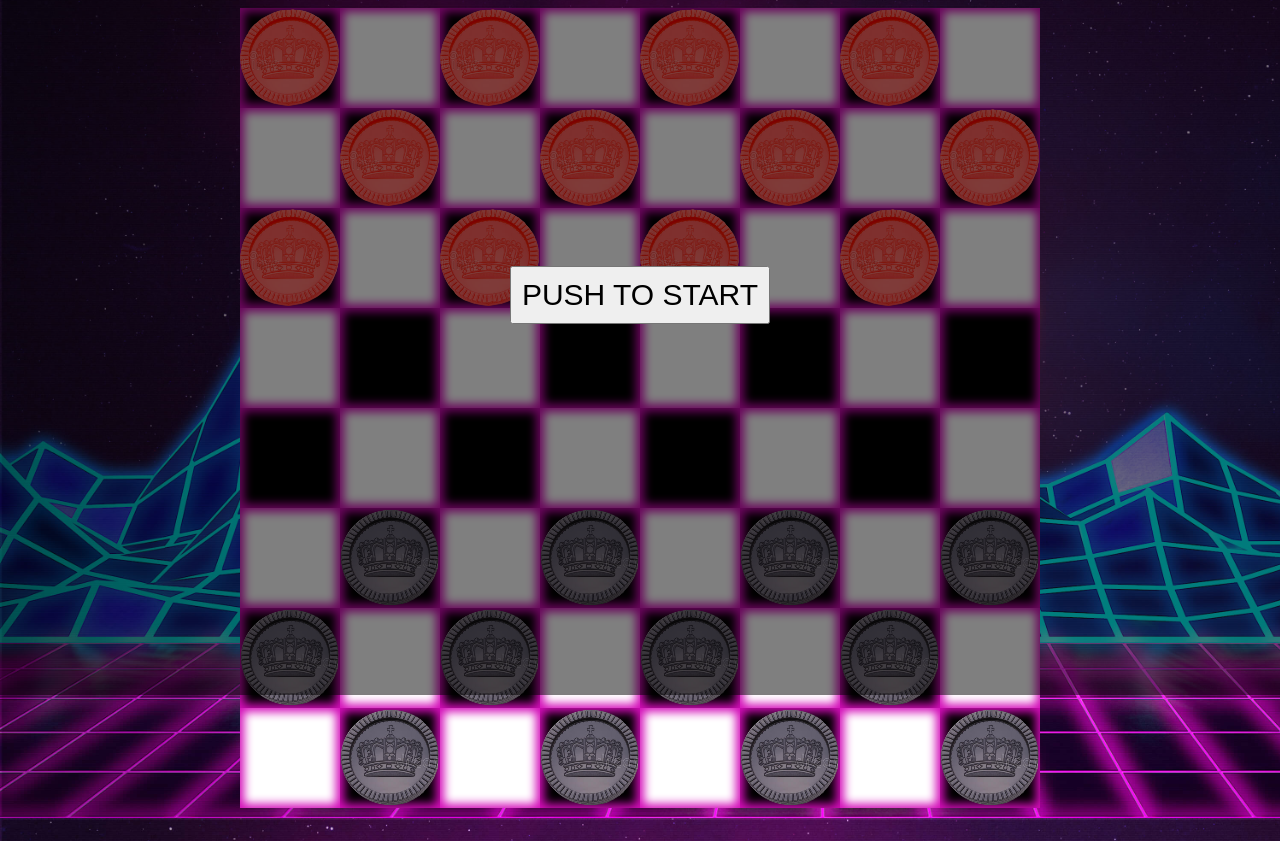
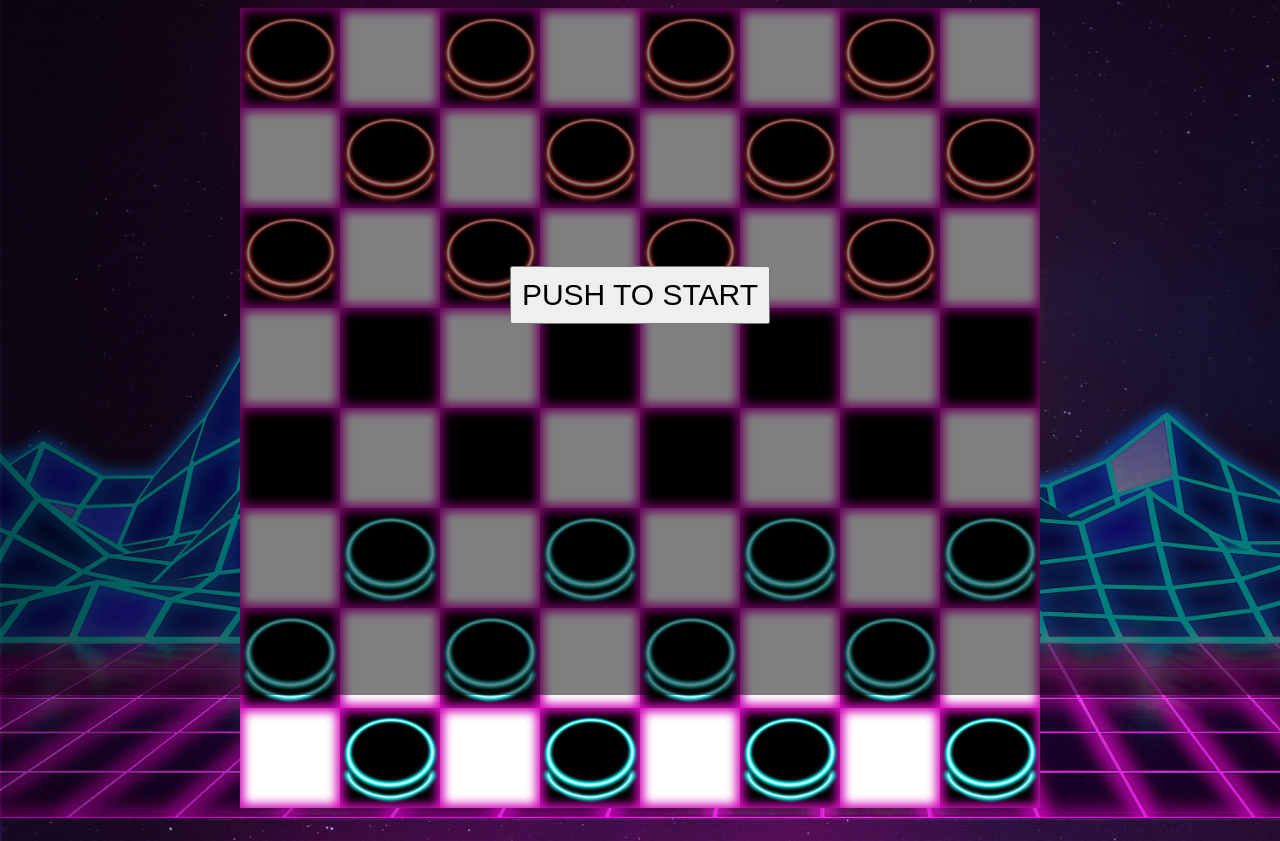
Before and after one commit to Consecratio/Checkers, a plain HTML site: page index.html in a window 1280 px wide. Shown: the part 105-946 px from the top of the page. Drawn offline with Linux system fonts and the light colour scheme.

Commit message:
added new synthwave style

```diff
--- a/scripts/app.js
+++ b/scripts/app.js
@@ -70,11 +70,11 @@ window.addEventListener("DOMContentLoaded", () => {
         // reds on top half, blk on bottom half
         if (tilesArr.length < 24) {
             // red pieces
-            newImg.src = "./img/redPiece.png"
+            newImg.src = "./img/synth_theme/redPiece.png"
             newImg.className = "red"
         } else if (tilesArr.length > 40) {
             // black pieces
-            newImg.src = "./img/blkPiece.png"
+            newImg.src = "./img/synth_theme/blkPiece.png"
             newImg.className = "blk"
         } else {
             return
@@ -143,7 +143,7 @@ window.addEventListener("DOMContentLoaded", () => {
             }
 
             if(movesAvail.length == 0){
-                alert("That piece has no moves available. ") // DELETE
+                alert("That piece has no moves available.") // DELETE
             } else {
                 pieceToMove = target.path[0]
                 availableLocations(movesAvail)
--- a/styles/style.css
+++ b/styles/style.css
@@ -4,7 +4,7 @@
 }
 
 body {
-    background-image: url(../img/synthwave_bg.jpg);
+    background-image: url(../img/synth_theme/synthwave_bg.jpg);
     background-size: cover;
     color: white;
 }
@@ -83,3 +83,8 @@ button {
 .toMove {
     box-shadow: 0 0 10px 4px rgb(39, 228, 227) inset;
 }
+
+img {
+    height: 100px;
+    width: 100px;
+}
```
Also changed, not shown: index.html (+1 -0 lines), img/synth_theme/blkPiece.png (added), img/synth_theme/blkPieceKinged.png (added), img/synth_theme/redPiece.png (added), img/synth_theme/redPieceKinged.png (added), img/synth_theme/synthwave_bg.jpg (renamed from img/synthwave_bg.jpg).
